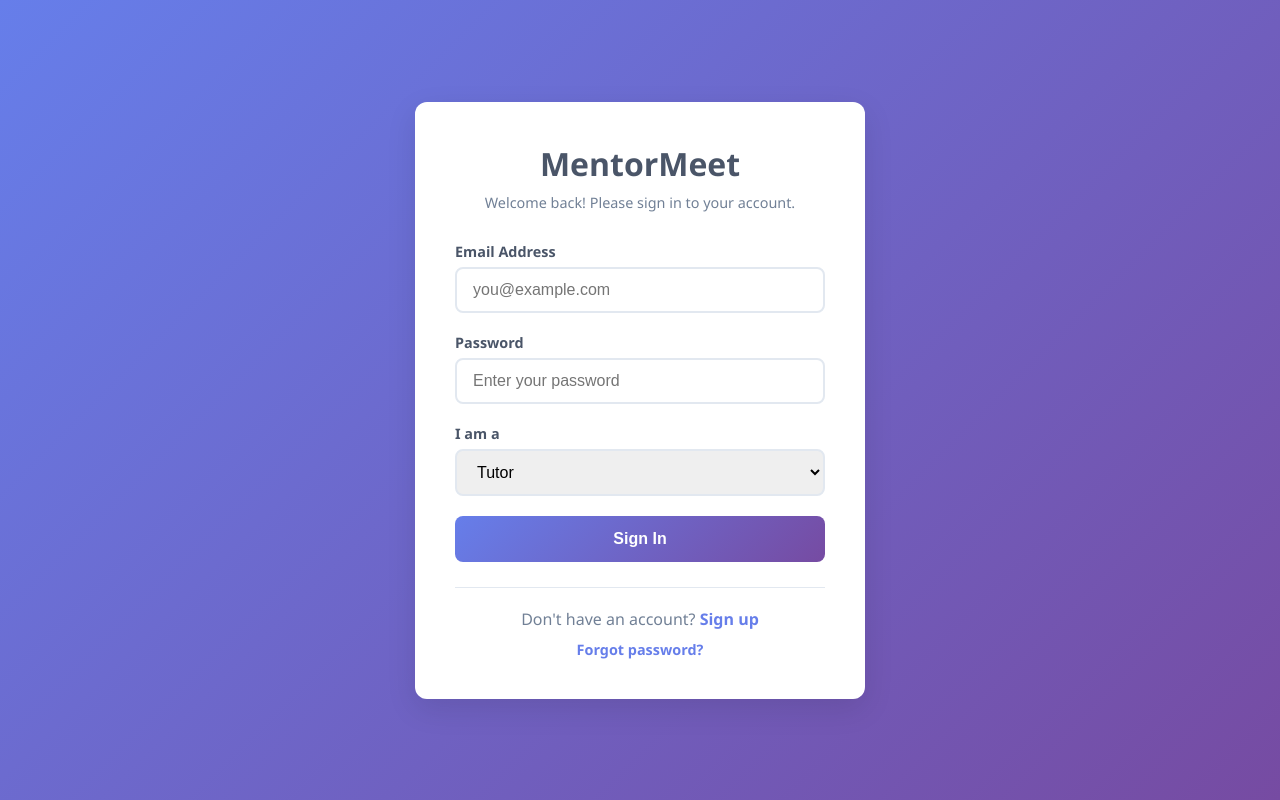
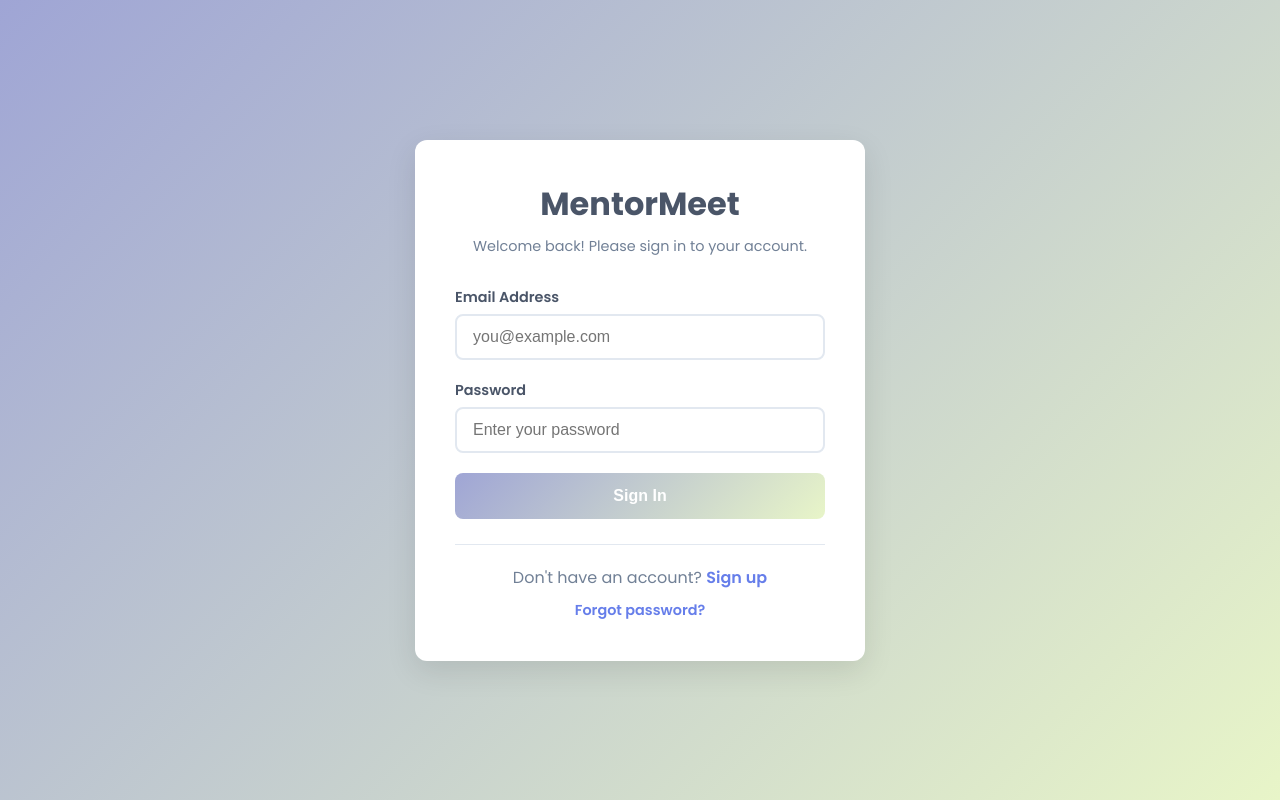
Before and after one commit to mentormeet-teem/MentorMeet_frontend, a React (Vite) app: page /login in a window 1280 px wide. Built offline with nearby package versions, Linux system fonts and the light colour scheme.

Commit message:
login update

```diff
--- a/index.html
+++ b/index.html
@@ -3,7 +3,8 @@
   <head>
     <meta charset="UTF-8" />
     <link rel="icon" type="image/svg+xml" href="/vite.svg" />
-    <meta name="viewport" content="width=device-width, initial-scale=1.0" />
+    <meta name="viewport" content="width=device-width, initial-scale=1.0" /><link
+    href="https://fonts.googleapis.com/css2?family=Poppins:wght@300;400;500;600;700&display=swap" rel="stylesheet">
     <title>MentorMeet - Connecting Students with Verified Tutors</title>
   </head>
   <body>
--- a/package.json
+++ b/package.json
@@ -11,6 +11,7 @@
   },
   "dependencies": {
     "axios": "^1.12.2",
+    "jwt-decode": "^4.0.0",
     "react": "^19.1.1",
     "react-dom": "^19.1.1",
     "react-router-dom": "^7.9.4"
--- a/src/App.jsx
+++ b/src/App.jsx
@@ -35,7 +35,7 @@ function App() {
   };
 
   const handleLogout = () => {
-
+    // Clear localStorage on logout
     localStorage.removeItem('mentormeet_token');
     localStorage.removeItem('mentormeet_user');
 
--- a/src/components/Auth/Login.jsx
+++ b/src/components/Auth/Login.jsx
@@ -6,8 +6,7 @@ import '../../styles/Auth.css';
 const Login = ({ onLogin }) => {
   const [formData, setFormData] = useState({
     email: '',
-    password: '',
-    role: 'tutor'
+    password: ''
   });
   const [loading, setLoading] = useState(false);
   const [error, setError] = useState('');
@@ -27,16 +26,12 @@ const Login = ({ onLogin }) => {
     setError('');
 
     try {
-
-      const response = await axios.post('http://localhost:5000/api/auth/login', {
+      const response = await axios.post('http://localhost:5010/api/auth/login', {
         email: formData.email,
-        password: formData.password,
-        role: formData.role
+        password: formData.password
       });
 
       const { token, user } = response.data;
-
-
       onLogin(user, token);
 
     } catch (err) {
@@ -92,21 +87,6 @@ const Login = ({ onLogin }) => {
             />
           </div>
 
-          <div className="form-group">
-            <label htmlFor="role">I am a</label>
-            <select
-              id="role"
-              name="role"
-              value={formData.role}
-              onChange={handleChange}
-              disabled={loading}
-            >
-              <option value="tutor">Tutor</option>
-              <option value="institution">Institution</option>
-              <option value="admin">Administrator</option>
-            </select>
-          </div>
-
           <button
             type="submit"
             className="auth-button"
--- a/src/components/Auth/Signup.jsx
+++ b/src/components/Auth/Signup.jsx
@@ -64,7 +64,7 @@ const Signup = ({ onLogin }) => {
         signupData.address = formData.address;
       }
 
-      const response = await axios.post('http://localhost:5000/api/auth/signup', signupData);
+      const response = await axios.post('http://localhost:5010/api/auth/signup', signupData);
 
       const { token, user } = response.data;
 
--- a/src/components/Dashboard/Dashboard.jsx
+++ b/src/components/Dashboard/Dashboard.jsx
@@ -13,7 +13,7 @@ const Dashboard = ({ user, onLogout }) => {
       try {
         setLoading(true);
         const token = localStorage.getItem('mentormeet_token');
-        const response = await axios.get(`http://localhost:5000/api/dashboard/${user.role}`, {
+        const response = await axios.get(`http://localhost:5010/api/dashboard/${user.role}`, {
           headers: { Authorization: `Bearer ${token}` }
         });
         setDashboardData(response.data);
--- a/src/styles/App.css
+++ b/src/styles/App.css
@@ -5,11 +5,10 @@
   }
 
   body {
-    font-family: 'Segoe UI', Tahoma, Geneva, Verdana, sans-serif;
+    font-family: 'Poppins', sans-serif;
     background-color: #f8f9fa;
     color: #333;
   }
-
   .App {
     min-height: 100vh;
   }
--- a/src/styles/Auth.css
+++ b/src/styles/Auth.css
@@ -3,7 +3,7 @@
     display: flex;
     align-items: center;
     justify-content: center;
-    background: linear-gradient(135deg, #667eea 0%, #764ba2 100%);
+    background: linear-gradient(135deg,#9fa5d5  0%, #e8f5c8 100%);
     padding: 20px;
   }
 
@@ -106,7 +106,7 @@
   }
 
   .auth-button {
-    background: linear-gradient(135deg, #667eea 0%, #764ba2 100%);
+    background: linear-gradient(135deg,#9fa5d5  0%, #e8f5c8 100%);
     color: white;
     border: none;
     padding: 14px;
--- a/src/utils/api.js
+++ b/src/utils/api.js
@@ -1,7 +1,7 @@
 import axios from 'axios';
 
 const API = axios.create({
-  baseURL: 'http://localhost:5000/api',
+  baseURL: 'http://localhost:5010/api',
 });
 
 
```
Also changed, not shown: 1 other file (tests, documents, lock files or other folders).
